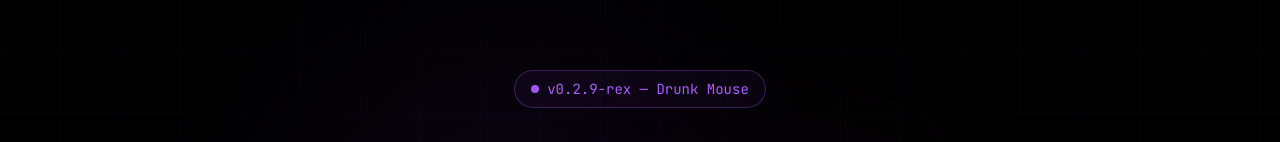
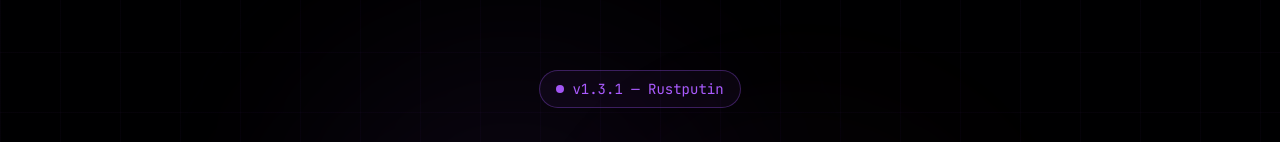
Before and after one commit to ENGO150/WHY2-Website, a Next.js app: page / in a window 1280 px wide. Shown: the part 128-270 px from the top of the page. Built offline with nearby package versions, Linux system fonts and the light colour scheme.

Commit message:
update version

```diff
--- a/components/hero-section.tsx
+++ b/components/hero-section.tsx
@@ -18,7 +18,7 @@ export function HeroSection() {
         {/* Badge */}
         <div className="inline-flex items-center gap-2 px-4 py-2 mb-8 rounded-full border border-primary/30 bg-primary/5 text-primary font-mono text-sm animate-fade-in">
           <span className="w-2 h-2 rounded-full bg-primary animate-pulse" />
-          v0.2.9-rex — Drunk Mouse
+          v1.3.1 — Rustputin
         </div>
 
         {/* Main headline */}
```
